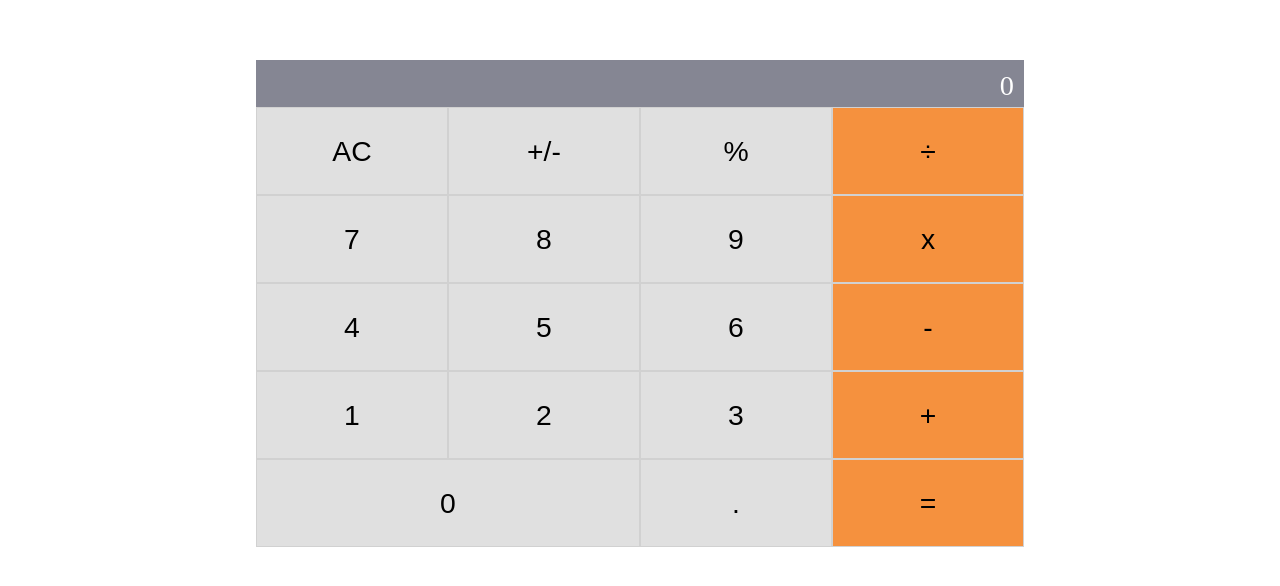
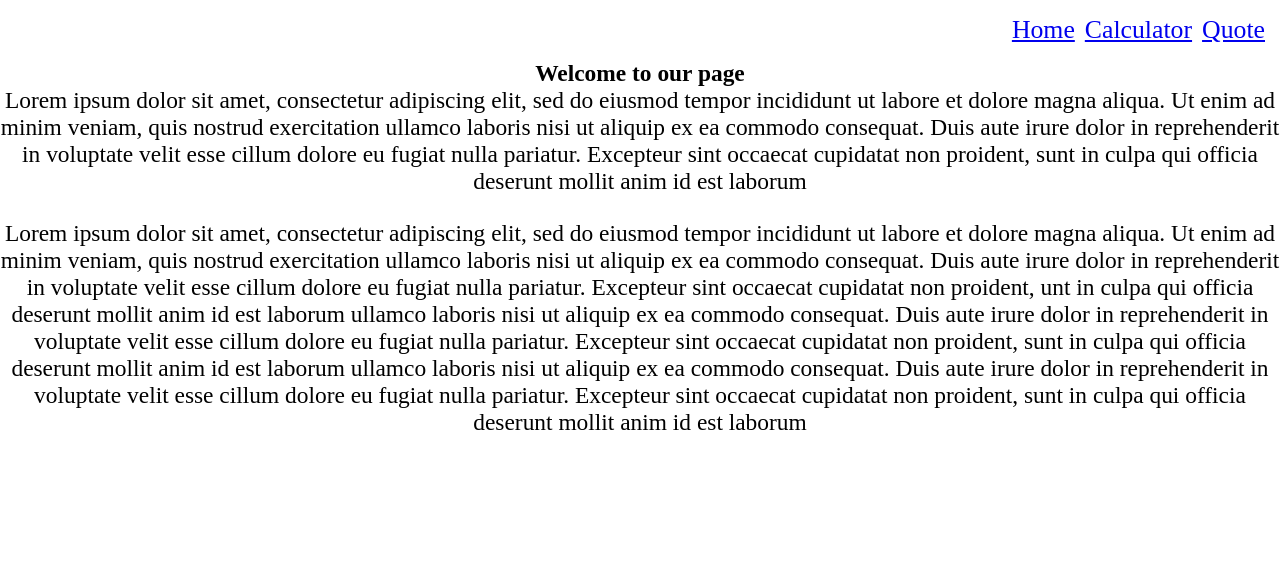
Before and after one commit to stevenmukama/React-magician, a React (Create React App) app: page / in a window 1280 px wide. Shown: the top 586 px of the page. Built offline with nearby package versions, Linux system fonts and the light colour scheme.

Commit message:
Add react magician full website

```diff
--- a/package.json
+++ b/package.json
@@ -9,6 +9,7 @@
     "big.js": "^6.2.1",
     "react": "^18.2.0",
     "react-dom": "^18.2.0",
+    "react-router-dom": "^6.7.0",
     "react-scripts": "5.0.1",
     "web-vitals": "^2.1.4"
   },
@@ -43,9 +44,9 @@
     "@babel/preset-react": "^7.18.6",
     "eslint": "^7.32.0",
     "eslint-config-airbnb": "^18.2.1",
-    "eslint-plugin-import": "^2.27.4",
+    "eslint-plugin-import": "^2.27.5",
     "eslint-plugin-jsx-a11y": "^6.7.1",
-    "eslint-plugin-react": "^7.32.0",
+    "eslint-plugin-react": "^7.32.1",
     "eslint-plugin-react-hooks": "^4.6.0",
     "hint": "^7.1.3",
     "stylelint": "^13.13.1",
--- a/src/App.js
+++ b/src/App.js
@@ -1,18 +1,25 @@
 import React from 'react';
+import { BrowserRouter as Router, Routes, Route } from 'react-router-dom';
 import Calculator from './components/Calculator';
+import Navbar from './Navbar';
 import './app.css';
+import Quote from './pages/Quote';
+import Home from './pages/Home';
 
-class App extends React.Component {
-  constructor() {
-    super();
-    this.state = {};
-  }
-
-  render() {
-    return (
-      <><Calculator /></>
-    );
-  }
+function App() {
+  return (
+    <>
+      <Router>
+        <Navbar />
+        <Routes>
+          <Route path="/" element={<Home />} />
+          <Route path="/quote" element={<Quote />} />
+          <Route path="/calculator" element={<Calculator />} />
+          <Route path="*" element={<h1> PAGE NOT FOUND</h1>} />
+        </Routes>
+      </Router>
+    </>
+  );
 }
 
 export default App;
--- /dev/null
+++ b/src/Navbar.js
@@ -0,0 +1,15 @@
+import React from 'react';
+import './navbar.css';
+import { Link } from 'react-router-dom';
+
+function Navbar() {
+  return (
+    <div className="navbar">
+      <Link to="/" className="navbaritem"> Home </Link>
+      <Link to="/calculator" className="navbaritem"> Calculator </Link>
+      <Link to="/quote" className="navbaritem"> Quote </Link>
+    </div>
+  );
+}
+
+export default Navbar;
--- /dev/null
+++ b/src/navbar.css
@@ -0,0 +1,9 @@
+.navbar {
+    display: flex;
+    justify-content: flex-end;
+    padding: 10px;
+}
+
+.navbaritem {
+    padding: 5px;
+}
--- /dev/null
+++ b/src/pages/Home.js
@@ -0,0 +1,37 @@
+import React from 'react';
+
+function Home() {
+  return (
+    <>
+      <h2>Welcome to our page</h2>
+      <p>
+        Lorem ipsum dolor sit amet, consectetur adipiscing elit, sed do eiusmod
+        tempor incididunt ut labore et dolore magna aliqua. Ut enim ad minim
+        veniam, quis nostrud exercitation ullamco laboris nisi ut aliquip ex ea
+        commodo consequat. Duis aute irure dolor in reprehenderit in voluptate
+        velit esse cillum dolore eu fugiat nulla pariatur. Excepteur sint
+        occaecat cupidatat non proident, sunt in culpa qui officia deserunt
+        mollit anim id est laborum
+      </p>
+      <br />
+      <p>
+        Lorem ipsum dolor sit amet, consectetur adipiscing elit, sed do eiusmod
+        tempor incididunt ut labore et dolore magna aliqua. Ut enim ad minim
+        veniam, quis nostrud exercitation ullamco laboris nisi ut aliquip ex ea
+        commodo consequat. Duis aute irure dolor in reprehenderit in voluptate
+        velit esse cillum dolore eu fugiat nulla pariatur. Excepteur sint
+        occaecat cupidatat non proident, unt in culpa qui officia deserunt
+        mollit anim id est laborum ullamco laboris nisi ut aliquip ex ea commodo
+        consequat. Duis aute irure dolor in reprehenderit in voluptate velit
+        esse cillum dolore eu fugiat nulla pariatur. Excepteur sint occaecat
+        cupidatat non proident, sunt in culpa qui officia deserunt mollit anim
+        id est laborum ullamco laboris nisi ut aliquip ex ea commodo consequat.
+        Duis aute irure dolor in reprehenderit in voluptate velit esse cillum
+        dolore eu fugiat nulla pariatur. Excepteur sint occaecat cupidatat non
+        proident, sunt in culpa qui officia deserunt mollit anim id est laborum
+      </p>
+    </>
+  );
+}
+
+export default Home;
--- /dev/null
+++ b/src/pages/Quote.js
@@ -0,0 +1,14 @@
+import React from 'react';
+
+function Quote() {
+  return (
+    <h1>
+      {' '}
+      Lorem ipsum dolor sit amet, consectetur adipiscing elit, sed do eiusmod
+      tempor incididunt ut labore et dolore magna aliqua. Ut enim ad minim
+      veniam, quis
+    </h1>
+  );
+}
+
+export default Quote;
```
Also changed, not shown: 1 other file (tests, documents, lock files or other folders).
